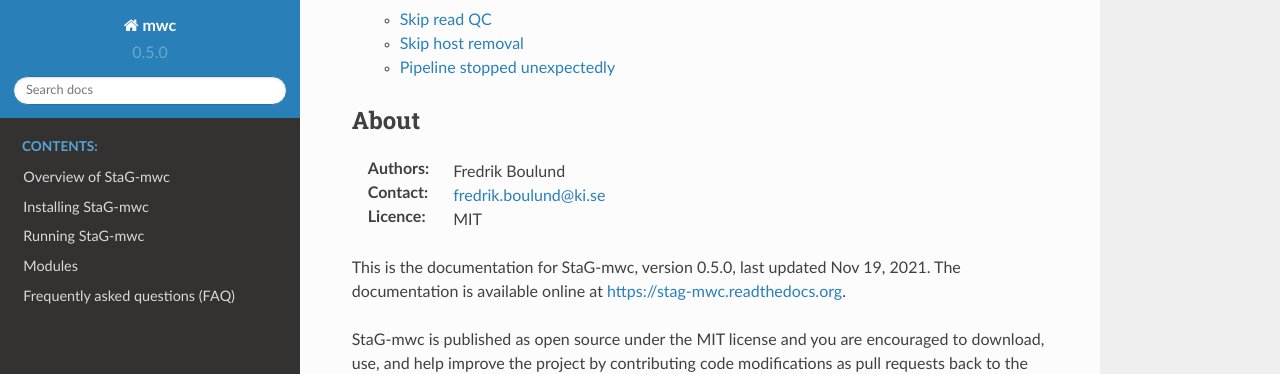
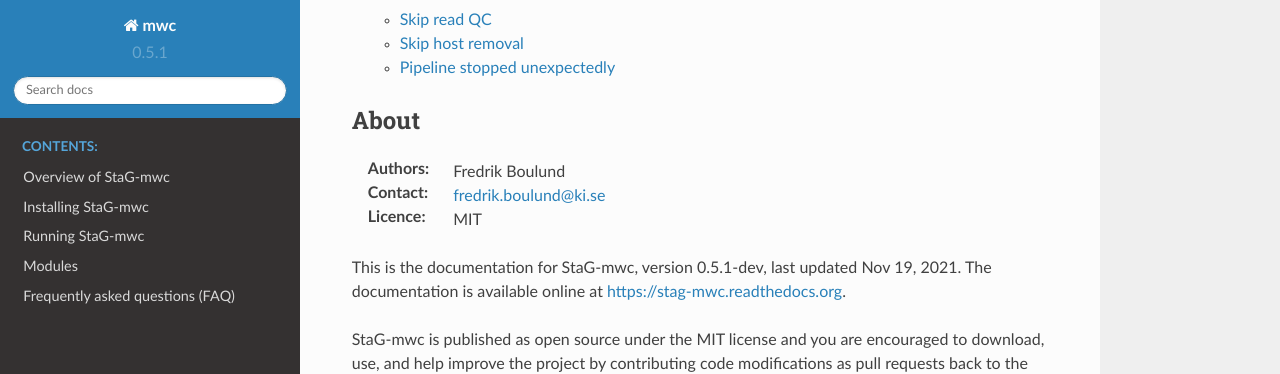
Before and after one commit to ctmrbio/stag-mwc, a Sphinx documentation site: the page built from docs/source/index.rst, in a window 1280 px wide and 900 px high, scrolled down 1124 px. Shown: the top 374 px of the window. Built offline with Sphinx 7.4.7 and the Read the Docs theme 2.0.0, drawn with Linux system fonts in a browser that asks for light colours.

Commit message:
Prepare for next round of developments

```diff
--- a/docs/source/conf.py
+++ b/docs/source/conf.py
@@ -56,9 +56,9 @@
 # built documents.
 #
 # The short X.Y version.
-version = '0.5.0'
+version = '0.5.1'
 # The full version, including alpha/beta/rc tags.
-release = '0.5.0'
+release = '0.5.1-dev'
 
 # reStructuredText prolog contains a string of reStructuredText that will be
 # included at the beginning of every source file that is read.
```
Also changed, not shown: 1 other file.
